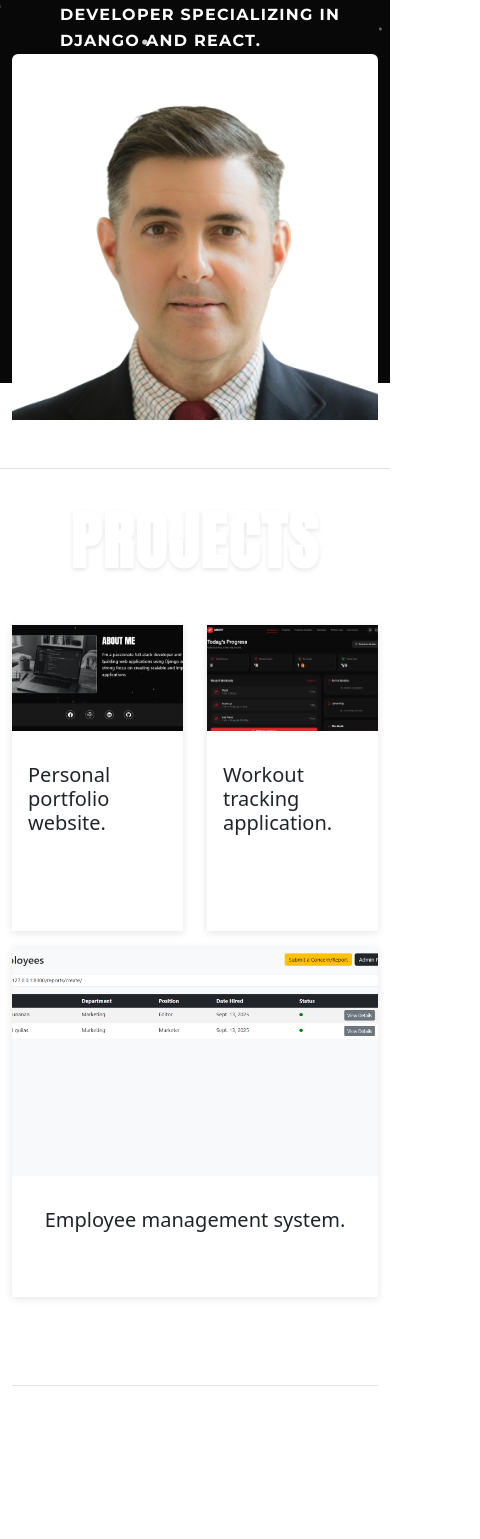
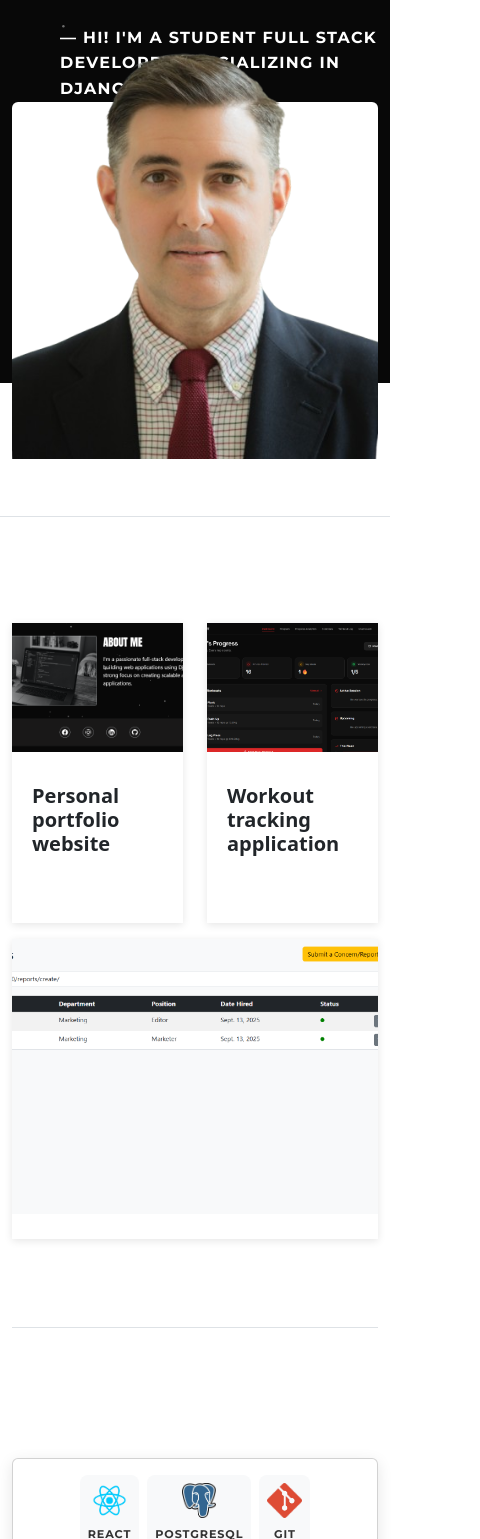
Before and after one commit to SanaPasado/Portfolio-Website, a React (Create React App) app in the folder frontend/: page / in a window 390 px wide. Shown: the part 461-2000 px from the top of the page, 480 px wide, since content can reach past the window. Built offline with nearby package versions, Linux system fonts and the light colour scheme.

Commit message:
feat: responsiveness and gsap init

```diff
--- a/frontend/src/App.js
+++ b/frontend/src/App.js
@@ -1,6 +1,6 @@
 import './App.css';
 import {BrowserRouter as Router, Route, Routes} from 'react-router-dom';
-import Dashboard from './pages/dashboard'
+import Dashboard from './pages/Dashboard'
 
 
 
--- a/frontend/src/Components/AboutMe.jsx
+++ b/frontend/src/Components/AboutMe.jsx
@@ -6,13 +6,13 @@ function AboutMe() {
   return (
     <div>
     <Row className="d-flex justify-content-center">
-      <Col md={6} xl= {12}>
+      <Col xs={12} md={6}>
         <Card className="bg-dark text-white border">
           <Card.Img src="/pcpic.png" alt="About Me" style={{ opacity: 0.7 }} />
         </Card>
       </Col>
 
-      <Col md={6} xl={12} className="d-flex flex-column justify-content-center align-items-center" style={{ minHeight: "100%" }}>
+      <Col xs={12} md={6} className="d-flex flex-column justify-content-center align-items-center" style={{ minHeight: "100%" }}>
         <Card.Body>
           <Card.Title className="fs-1 anton-regular text-uppercase text-white text-start">
             About Me
--- a/frontend/src/Components/Education.jsx
+++ b/frontend/src/Components/Education.jsx
@@ -11,33 +11,33 @@ function Education() {
       <Row>
 
         <Col md={12}>
-        <Card.Title className='pb-3  d-flex justify-content-center fs-1
-    anton-regular text-uppercase text-white'>Education</Card.Title>
-          <Card className="r-0 education-card" style={{ backgroundColor: '#1a1a1a', padding: '2rem', borderRadius: '8px', minHeight: '250px', display: 'flex', flexDirection: 'column', justifyContent: 'space-between' }}>
+        <Card.Title className='pb-3  d-flex justify-content-center
+    anton-regular text-uppercase text-white' style={{fontSize: 'clamp(20px, 6vw, 48px)'}}>Education</Card.Title>
+          <Card className="r-0 education-card" style={{ backgroundColor: '#1a1a1a', padding: 'clamp(1rem, 5vw, 2rem)', borderRadius: '8px', minHeight: '250px', display: 'flex', flexDirection: 'column', justifyContent: 'space-between' }}>
             {/* Current Badge */}
             <div style={{ textAlign: 'right', marginBottom: '1rem' }}>
-              <span className="montserrat text-white" style={{ backgroundColor: 'rgba(255, 255, 255, 0.1)', padding: '0.5rem 1rem', borderRadius: '20px', fontSize: '12px', fontWeight: '600' }}>
+              <span className="montserrat text-white" style={{ backgroundColor: 'rgba(255, 255, 255, 0.1)', padding: '0.5rem 1rem', borderRadius: '20px', fontSize: 'clamp(10px, 2vw, 12px)', fontWeight: '600' }}>
                 Current
               </span>
             </div>
 
             {/* Education Details */}
             <div>
-              <p className="montserrat text-white" style={{ margin: '0 0 0.5rem 0', fontSize: '14px', fontWeight: '600' }}>
+              <p className="montserrat text-white" style={{ margin: '0 0 0.5rem 0', fontSize: 'clamp(12px, 3vw, 14px)', fontWeight: '600' }}>
                 Student
               </p>
-              <h3 className="anton-regular text-white" style={{ margin: '0 0 0.5rem 0', fontSize: '24px' }}>
+              <h3 className="anton-regular text-white" style={{ margin: '0 0 0.5rem 0', fontSize: 'clamp(18px, 5vw, 24px)' }}>
                 Holy Angel University
               </h3>
-              <p className="montserrat text-white" style={{ margin: '0 0 1.5rem 0', fontSize: '14px', opacity: 0.7 }}>
+              <p className="montserrat text-white" style={{ margin: '0 0 1.5rem 0', fontSize: 'clamp(12px, 3vw, 14px)', opacity: 0.7 }}>
                 Angeles City, Philippines
               </p>
 
-              <p className="montserrat text-white" style={{ margin: '0 0 1.5rem 0', fontSize: '14px', lineHeight: '1.6' }}>
+              <p className="montserrat text-white" style={{ margin: '0 0 1.5rem 0', fontSize: 'clamp(12px, 3vw, 14px)', lineHeight: '1.6' }}>
                 Bachelor of Science in Computer Engineering
               </p>
 
-              <p className="montserrat text-white" style={{ margin: 0, fontSize: '12px', opacity: 0.8 }}>
+              <p className="montserrat text-white" style={{ margin: 0, fontSize: 'clamp(10px, 2vw, 12px)', opacity: 0.8 }}>
                 Aug 2024 → Present
               </p>
 
--- a/frontend/src/Components/Navigation.jsx
+++ b/frontend/src/Components/Navigation.jsx
@@ -7,7 +7,7 @@ import {ArrowRightShort} from 'react-bootstrap-icons'
 function Navigation() {
   return (
     <div>
-      <Navbar variant = "light" className = "fixed-top"fluid bg="light" expand="lg">
+      <Navbar variant = "light" className = "fixed-top"fluid bg="light" expand="lg" style={{position: 'fixed'}}>
         <Navbar.Toggle className='ms-2'aria-controls="basic-navbar-nav" />
        <Navbar.Collapse  id="basic-navbar-nav">
         <Container className = "d-flex justify-content-between align-items-center ms-2 ms-md-6 mt-2 mb-2 ps-2 ps-md-6 ">
--- a/frontend/src/Components/Projects.css
+++ b/frontend/src/Components/Projects.css
@@ -1,6 +1,6 @@
 
 .project-card {
-  transition: box-shadow 0.3s, background 0.3s, max-height 0.7s cubic-bezier(0.4,0,0.2,1);
+  transition: box-shadow 0.3s, background 0.3s, transform 0.3s, max-height 0.7s cubic-bezier(0.4,0,0.2,1);
   max-height: 350px;
   overflow: hidden;
   box-shadow: 0 2px 8px rgba(0, 0, 0, 0.1);
@@ -13,7 +13,8 @@
 }
 
 .project-card:hover:not(.hovered) {
-  box-shadow: 0 6px 16px rgba(0, 0, 0, 0.15);
+  transform: translateY(-10px);
+  box-shadow: 0 12px 24px rgba(0, 0, 0, 0.2);
 }
 
 .project-image {
@@ -22,8 +23,20 @@
   aspect-ratio: 16/10;
 }
 
+/* Project card title - expand on hover */
+.project-card .card-title {
+  transition: padding 0.3s ease, transform 0.3s ease;
+
+}
+
+.project-card:hover .card-title {
+  padding: 1.5rem 1rem !important;
+  transform: translateY(-10px);
+}
+
 
 .project-card.hovered {
+  transform: translateY(-10px);
   max-height: 600px;
   box-shadow: 0 8px 32px rgba(0,0,0,0.2);
   background: #f8f9fa;
@@ -95,20 +108,29 @@
 }
 
 .projects-heading {
-  font-size: 4rem;
-  margin-bottom: 3rem !important;
+  font-size: clamp(24px, 8vw, 64px);
+  margin-bottom: 2rem !important;
   letter-spacing: 2px;
-  font-weight: 900;
-  text-shadow: 0 2px 4px rgba(0, 0, 0, 0.1);
 }
 
-Card.Body {
-  padding: 1.5rem;
+/* Mobile Responsive */
+@media (max-width: 576px) {
+  .project-card {
+    max-height: 300px;
+  }
+
+  .project-card.hovered {
+    max-height: 500px;
+  }
+
+  .project-image {
+    aspect-ratio: 4/3;
+  }
 }
 
-Card.Body .card-title {
-  font-size: 1.1rem;
-  font-weight: 600;
-  letter-spacing: 0.5px;
-  margin-bottom: 0.5rem;
+/* Tablet */
+@media (min-width: 577px) and (max-width: 992px) {
+  .project-image {
+    aspect-ratio: 16/10;
+  }
 }
--- a/frontend/src/Components/Projects.jsx
+++ b/frontend/src/Components/Projects.jsx
@@ -7,7 +7,7 @@ const projects = [
     id: 2,
     title: 'Portfolio',
     image: './portfolio.png',
-    minimalDescription: 'Personal portfolio website.',
+    minimalDescription: 'Personal portfolio website',
     fullDescription: 'My portfolio website built with React, featuring a clean and modern design with smooth animations and intuitive navigation.',
     tech: ['React', 'React-Bootstrap', 'CSS'],
   },
@@ -15,7 +15,7 @@ const projects = [
     id: 3,
     title: 'Angrit - Workout Tracker',
     image: './tracker.png',
-    minimalDescription: 'Workout tracking application.',
+    minimalDescription: 'Workout tracking application',
     fullDescription: 'A workout tracker application built with React and Tailwind CSS on the frontend, with Django REST API backend. Features Gemini AI integration for personalized workout recommendations and form analysis.',
     tech: ['React', 'Tailwind CSS', 'Django REST', 'Gemini API'],
   },
@@ -23,7 +23,7 @@ const projects = [
     id: 4,
     title: 'Employee Management System',
     image: './system.png',
-    minimalDescription: 'Employee management system.',
+    minimalDescription: 'Employee management system',
     fullDescription: 'An employee management system built with Django backend and vanilla JavaScript frontend. Features email notifications using Google SMTP authentication.',
     tech: ['Django', 'JavaScript', 'HTML', 'CSS', 'Google SMTP'],
   },
@@ -40,7 +40,7 @@ function Projects() {
   return (
     <div>
       <Row>
-        <p className='d-flex border-top mb-1 p-4 justify-content-center anton-regular text-uppercase text-white projects-heading'>Projects</p>
+        <p className='d-flex border-top mb-1 p-4 justify-content-center anton-regular text-uppercase text-white projects-heading' style={{ fontSize: 'clamp(24px, 8vw, 64px)' }}>Projects</p>
           <Col md = {12} className = " d-flex justify-content-center align-items-center gap-2">
 
             <Row>
@@ -55,7 +55,7 @@ function Projects() {
                   >
                     <Card.Img className='rounded-0 project-image' src={project.image} />
                     <Card.Body>
-                      <Card.Title className='d-flex justify-content-center py-3'>{project.minimalDescription}</Card.Title>
+                      <Card.Title className='card-title p-1 fw-bold d-flex justify-content-center py-3'>{project.minimalDescription}</Card.Title>
 
                         <div className="inter-tight fw-light project-extra-info mb-3 ">
                           {project.fullDescription}
--- a/frontend/src/Components/Socials.jsx
+++ b/frontend/src/Components/Socials.jsx
@@ -3,13 +3,14 @@ import { Card, Row,  } from "react-bootstrap";
 import { Facebook, Instagram, Linkedin, Github } from "react-bootstrap-icons";
 function Socials() {
   return (
-    <div>
+    <div className = "rounded m-3 mt-5 p-4 w-100" style={{ backgroundColor: '#191818', padding: '1rem', width: '80%'}}>
       <Card.Title
         className="d-flex justify-content-center fs-1
-             py-4 inter-tight text-uppercase text-white "
+            inter-tight text-uppercase text-white "
       >
          </Card.Title>
-      <Card className="gap-5 d-flex flex-row justify-content-center align-items-center" style={{ backgroundColor: '#191818', border: 'none', padding: '2rem' }}>
+      <div>
+        <Card className="gap-5 d-flex flex-row justify-content-center align-items-center w-100" style={{ backgroundColor: 'transparent', border: 'none' }}>
           <a href="https://www.facebook.com/andrei.cunanan.756/" target="_blank" rel="noopener noreferrer">
             <Facebook className="fs-1 rounded-circle border p-2" style={{ cursor: 'pointer', color: 'white' }} />
           </a>
@@ -24,6 +25,7 @@ function Socials() {
           </a>
         </Card>
       </div>
+    </div>
   );
 }
 
--- a/frontend/src/Components/TechStack.css
+++ b/frontend/src/Components/TechStack.css
@@ -55,3 +55,35 @@
   letter-spacing: 0.08em;
   text-transform: uppercase;
 }
+
+/* Mobile Responsive */
+@media (max-width: 576px) {
+  .tech-list {
+    gap: 0.5rem;
+  }
+
+  .tech-item {
+    padding: 0.5rem;
+  }
+
+  .tech-icon {
+    width: 35px;
+    height: 35px;
+  }
+
+  .tech-name {
+    font-size: 0.7rem;
+  }
+}
+
+/* Tablet and up */
+@media (min-width: 577px) {
+  .tech-icon {
+    width: 50px;
+    height: 50px;
+  }
+
+  .tech-name {
+    font-size: 0.85rem;
+  }
+}
--- a/frontend/src/Components/TechStack.jsx
+++ b/frontend/src/Components/TechStack.jsx
@@ -16,10 +16,10 @@ const TechStack = () => (
   <div className="border-top pt-5 techstack-container">
     <Row className="align-items-center">
       <Col md={6}>
-        <h2 className="anton-regular text-uppercase text-white" style={{ fontSize: '70px', textAlign: 'left', marginBottom: 0 }}>
+        <h2 className="anton-regular text-uppercase text-white" style={{ fontSize: 'clamp(32px, 8vw, 70px)', textAlign: 'left', marginBottom: 0 }}>
           My
           <br />
-          <span style={{ fontSize: '90px', lineHeight: 1 }}>Tech Stack</span>
+          <span style={{ fontSize: 'clamp(40px, 10vw, 90px)', lineHeight: 1 }}>Tech Stack</span>
         </h2>
       </Col>
       <Col md={6}>
--- a/frontend/src/index.js
+++ b/frontend/src/index.js
@@ -7,9 +7,9 @@ import 'bootstrap/dist/css/bootstrap.min.css';
 
 const root = ReactDOM.createRoot(document.getElementById('root'));
 root.render(
-  <React.StrictMode>
+  // <React.StrictMode>
     <App />
-  </React.StrictMode>
+  /* </React.StrictMode> */
 );
 
 // If you want to start measuring performance in your app, pass a function
--- a/frontend/src/pages/dashboard.jsx
+++ b/frontend/src/pages/dashboard.jsx
@@ -8,19 +8,29 @@ import {Container, Row, Col, Card} from "react-bootstrap"
 import Particlesbg from '../Components/Particlesbg'
 import AboutMe from '../Components/AboutMe'
 import { ArrowUpShort } from 'react-bootstrap-icons'
+import { useEffect, useRef } from 'react'
+import gsap from "gsap"
 
 
+function Dashboard() {
+	const leftColRef = useRef(null)
+	const rightColRef = useRef(null)
 
-function dashboard() {
+	useEffect(() => {
+
+		gsap.from(leftColRef.current, {x: -100, opacity: 0, duration: 1 })
+		gsap.from(rightColRef.current, {x: 100, opacity: 0, duration: 1, })
+	}, []);
+
 	return (
 		<div style={{ position: 'relative', minHeight: '100vh' }}>
 			<Particlesbg />
 			<Container fluid className="d-flex flex-column align-items-center justify-content-center" style={{ position: 'relative', zIndex: 1, paddingTop: '80px' }}>
 				<section id="home" className="w-100">
-					<Navbar />
-					<Row className="justify-content-center">
+					<Navbar/>
+					<Row className="justify-content-center pt-5">
 						{/* *1st tri column */}
-						<Col md={6}>
+						<Col ref = {leftColRef} md={6}>
 							<Row>
 								<Col className="d-flex flex-column align-items-center">
 									<span className="fw-bold fs-1 text-white anton-regular"> 3 + </span>
@@ -40,11 +50,11 @@ function dashboard() {
 						</Col>
 						{/* tri-column end */}
 						{/* 2nd col */}
-						<Col md={6} className="d-flex justify-content-center">
+						<Col ref={rightColRef} md={6} className="d-flex justify-content-center">
 							<Card className="m-0" style={{ border: "none", width: "100%", maxWidth: "450px", aspectRatio: "1" }}>
 								<Card.Img variant='top'
 									src="/placeholder.png"
-									style={{ width: "100%", height: "100%", objectFit: 'cover', objectPosition: 'top' }} />
+									style={{ width: "100%", height: "125%",  marginTop: "-100px", objectFit: 'cover', objectPosition: 'top' }} />
 							</Card>
 						</Col>
 						{/* 2nd col end */}
@@ -76,4 +86,4 @@ function dashboard() {
 	)
 }
 
-export default dashboard
+export default Dashboard
```
Lines whose indentation alone changed are shown as unchanged.
